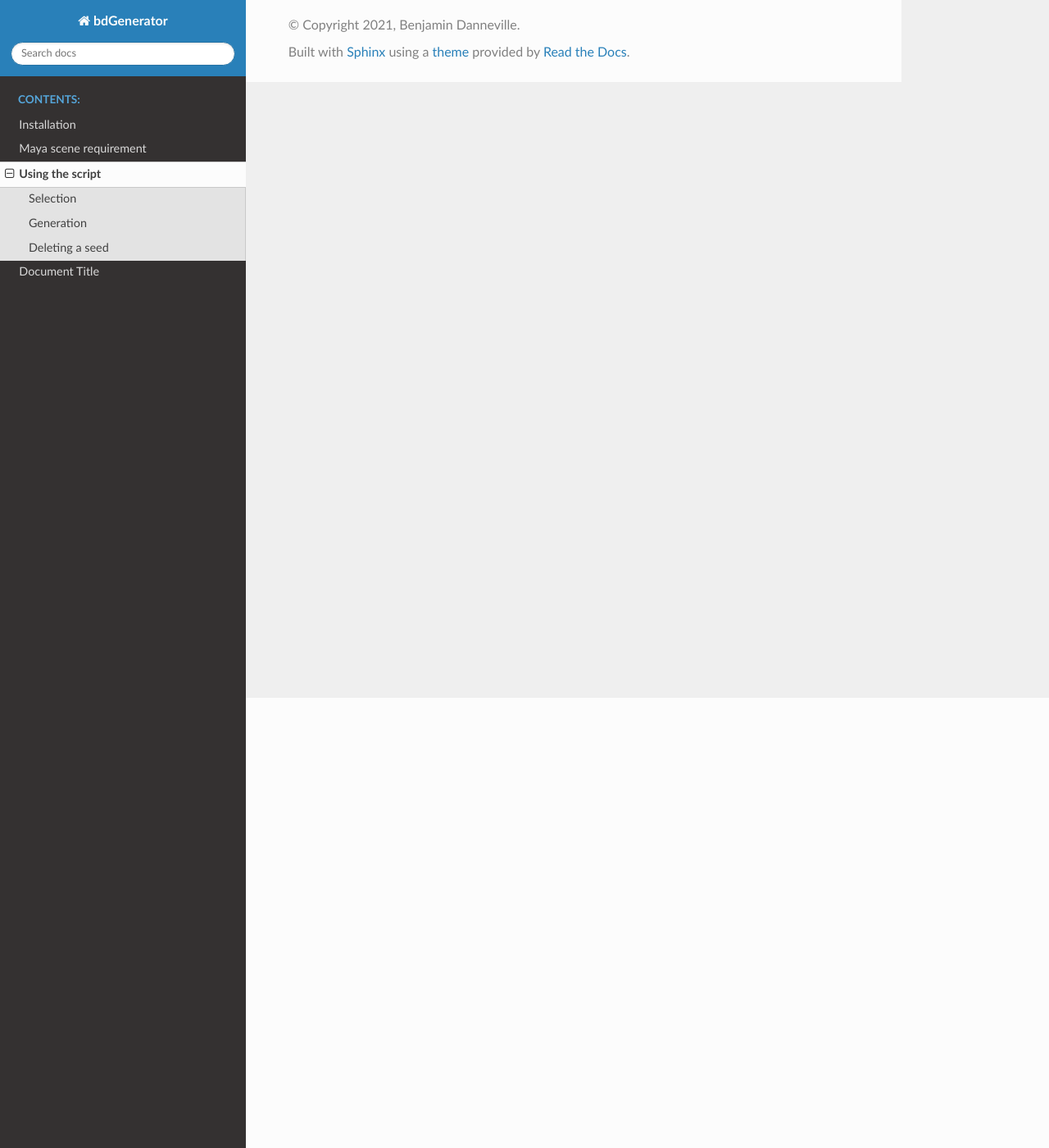
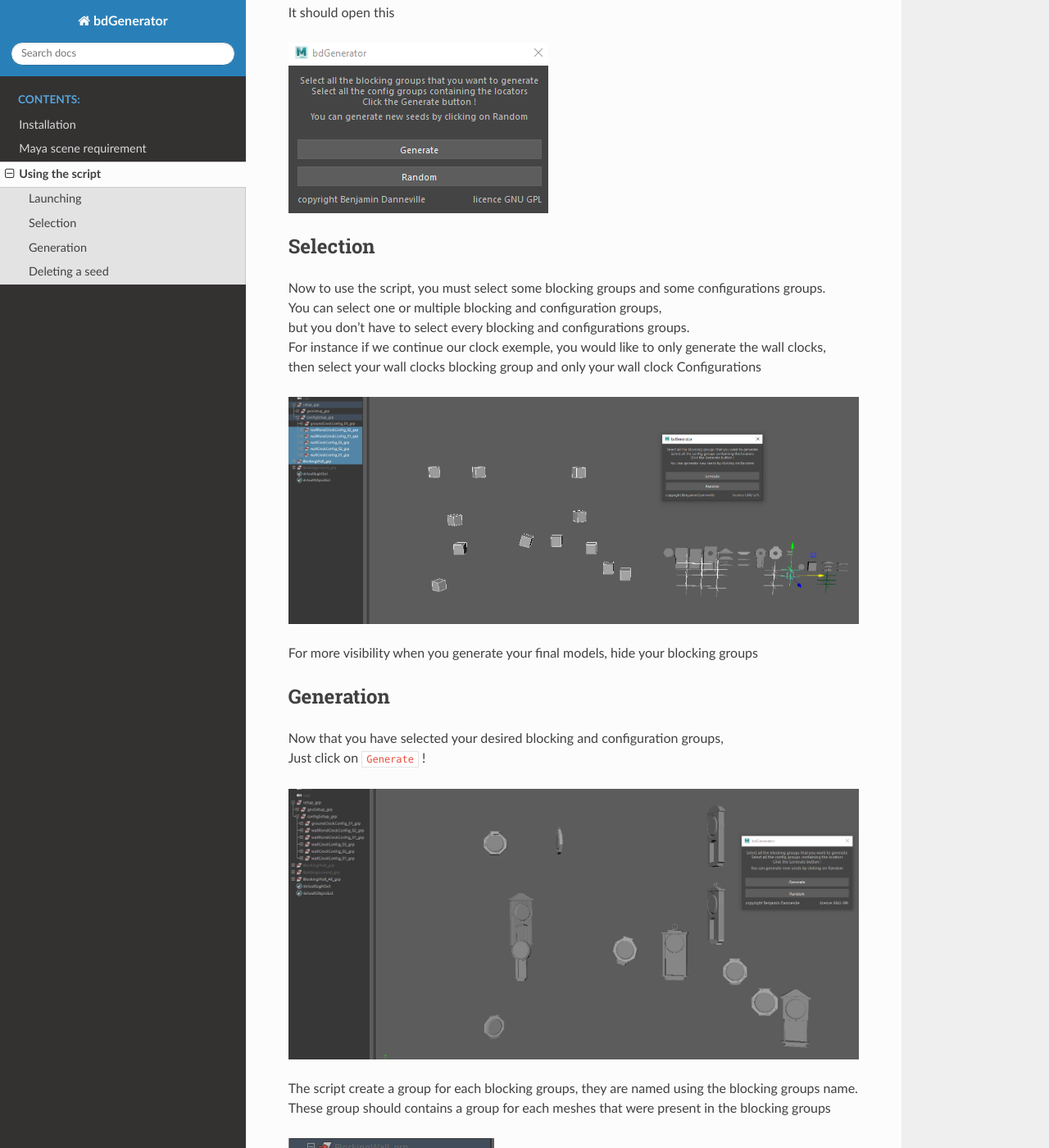
Before and after one commit to benjamin-danneville/bdGenerator, a Sphinx documentation site: the page built from docs/pages/using_the_script.rst, in a window 1280 px wide and 1400 px high, scrolled down 549 px. Shown: the whole window at 82% size. Built offline with Sphinx 7.4.7 and the Read the Docs theme 2.0.0, drawn with Linux system fonts in a browser that asks for light colours; pages that are not in the unit, such as notebooks, are missing from menus; some of the changed text lies outside the part shown.

Commit message:
Finished using_the_script page, so V1 of documentation, removed rst_doc

```diff
--- a/docs/pages/using_the_script.rst
+++ b/docs/pages/using_the_script.rst
@@ -5,11 +5,55 @@ Using the script
 .. contents:: Overview
    :depth: 2
 
+Launching
+=========
+
+| Once you're setup has been created and you have you're blocking, you're ready to go.
+| If you installed it right, just click on the button
+
+.. image:: images/installation/ShelfbdGeneratorLogo.png
+
+| It should open this
+
+.. image:: images/using_the_script/bdGeneratorUI.png
+
 Selection
 =========
+
+| Now to use the script, you must select some blocking groups and some configurations groups.
+| You can select one or multiple blocking and configuration groups,
+| but you don't have to select every blocking and configurations groups.
+| For instance if we continue our clock exemple, you would like to only generate the wall clocks,
+| then select your wall clocks blocking group and only your wall clock Configurations
+
+.. image:: images/using_the_script/Selection_Exemple.png
+
+| For more visibility when you generate your final models, hide your blocking groups
 
 Generation
 ==========
 
+| Now that you have selected your desired blocking and configuration groups,
+| Just click on ``Generate`` !
+
+.. image:: images/using_the_script/Generation_Exemple.png
+
+| The script create a group for each blocking groups, they are named using the blocking groups name.
+| These group should contains a group for each meshes that were present in the blocking groups
+
+.. image:: images/using_the_script/Generation_Outline.png
+
+| If you're not happy with the random seed / generation that you got,
+| you can hit on ``Random`` so that it will generate again the last generation
+
+.. image:: images/using_the_script/Random_Exemple.png
+
+
 Deleting a seed
 ===============
+
+| If you want to delete the generation you did in a clean way,
+| you just have to delete the groups that bdGenerator created,
+| easely identified by the ``_All_grp`` name at the end
+
+.. image:: images/using_the_script/Delete_Exemple.png
```
Also changed, not shown: docs/pages/rst_doc.rst (deleted, +0 -172 lines), docs/pages/images/using_the_script/Delete_Exemple.png (added), docs/pages/images/using_the_script/Generation_Exemple.png (added), docs/pages/images/using_the_script/Generation_Outline.png (added), docs/pages/images/using_the_script/Random_Exemple.png (added), docs/pages/images/using_the_script/Selection_Exemple.png (added), docs/pages/images/using_the_script/bdGeneratorUI.png (added).
